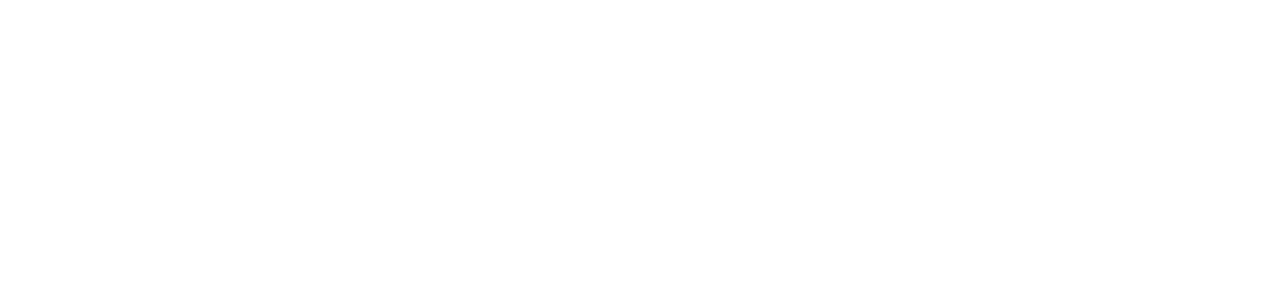
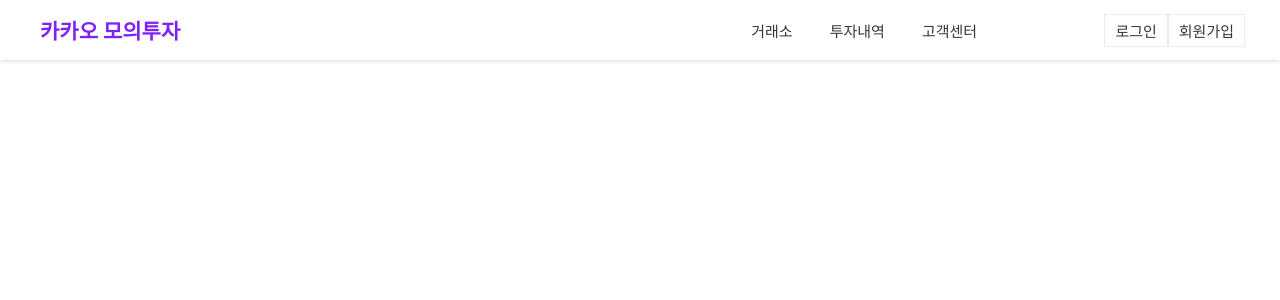
Before and after one commit to imnotmoon/react-imnotstocks, a React (Create React App) app in the folder imnotstock/: page / in a window 1280 px wide. Shown: the top 300 px of the page. Built offline with nearby package versions, Linux system fonts and the light colour scheme.

Commit message:
navbar css

```diff
--- a/imnotstock/src/components/App.css
+++ b/imnotstock/src/components/App.css
@@ -1,38 +1,3 @@
-.App {
-  text-align: center;
+* {
+  margin: 0px;
 }
-
-.App-logo {
-  height: 40vmin;
-  pointer-events: none;
-}
-
-@media (prefers-reduced-motion: no-preference) {
-  .App-logo {
-    animation: App-logo-spin infinite 20s linear;
-  }
-}
-
-.App-header {
-  background-color: #282c34;
-  min-height: 100vh;
-  display: flex;
-  flex-direction: column;
-  align-items: center;
-  justify-content: center;
-  font-size: calc(10px + 2vmin);
-  color: white;
-}
-
-.App-link {
-  color: #61dafb;
-}
-
-@keyframes App-logo-spin {
-  from {
-    transform: rotate(0deg);
-  }
-  to {
-    transform: rotate(360deg);
-  }
-}
--- a/imnotstock/src/components/App.js
+++ b/imnotstock/src/components/App.js
@@ -1,8 +1,10 @@
 import './App.css';
+import Navbar from './NavBar/NavBar'
 
 function App() {
   return (
     <div className="App">
+      <Navbar />
     </div>
   );
 }
--- /dev/null
+++ b/imnotstock/src/components/NavBar/NavBar.css
@@ -0,0 +1,54 @@
+.navbar {
+    width: 100%;
+    height: 60px;
+    display: flex;
+    justify-content: space-between;
+    align-items: center;
+    box-shadow: 0px 0px 5px #c9c9c9;
+    overflow: visible;
+    color: #363636;
+    font-size: 15px;
+}
+
+.navbar__logo {
+    padding-left: 40px;
+    min-width: 200px;
+    color: #7e22f5;
+    font-size: 14px;
+}
+
+.navbar__logo:hover{
+    cursor: pointer;
+    color: #681cc9;
+}
+
+.navbar__menus {
+    display: flex;
+    justify-content: space-evenly;
+    margin-left: 30%;
+    min-width: 300px;
+    width: 20%;
+}
+
+.navbar__menus > div:hover {
+    color: black;
+    cursor: pointer;
+}
+
+.navbar__buttons {
+    display: flex;
+    padding-right: 2%;
+    width: 10%;
+    min-width: 150px;
+    /* justify-content: space; */
+}
+
+.navbar__buttons div {
+    border: 1px solid #ebebeb;
+    padding: 5px 10px 5px 10px;
+}
+
+.navbar__buttons div:hover {
+    color: black;
+    cursor: pointer;
+}
--- /dev/null
+++ b/imnotstock/src/components/NavBar/NavBar.js
@@ -0,0 +1,35 @@
+import './NavBar.css'
+import React from 'react'
+
+function NavBar() {
+    return (
+        <div className="navbar">
+            <div className="navbar__logo">
+                <h2>카카오 모의투자</h2>
+            </div>
+
+            <div className="navbar__menus">
+                <div className="navbar__menus__trading">
+                    거래소
+                </div>
+                <div className="navbar__menus__trading">
+                    투자내역
+                </div>
+                <div className="navbar__menus__trading">
+                    고객센터
+                </div>
+            </div>
+
+            <div className="navbar__buttons">
+                <div className="signin">
+                    로그인
+                </div>
+                <div className="signup">
+                    회원가입
+                </div>
+            </div>
+        </div>
+    )
+}
+
+export default NavBar
```
